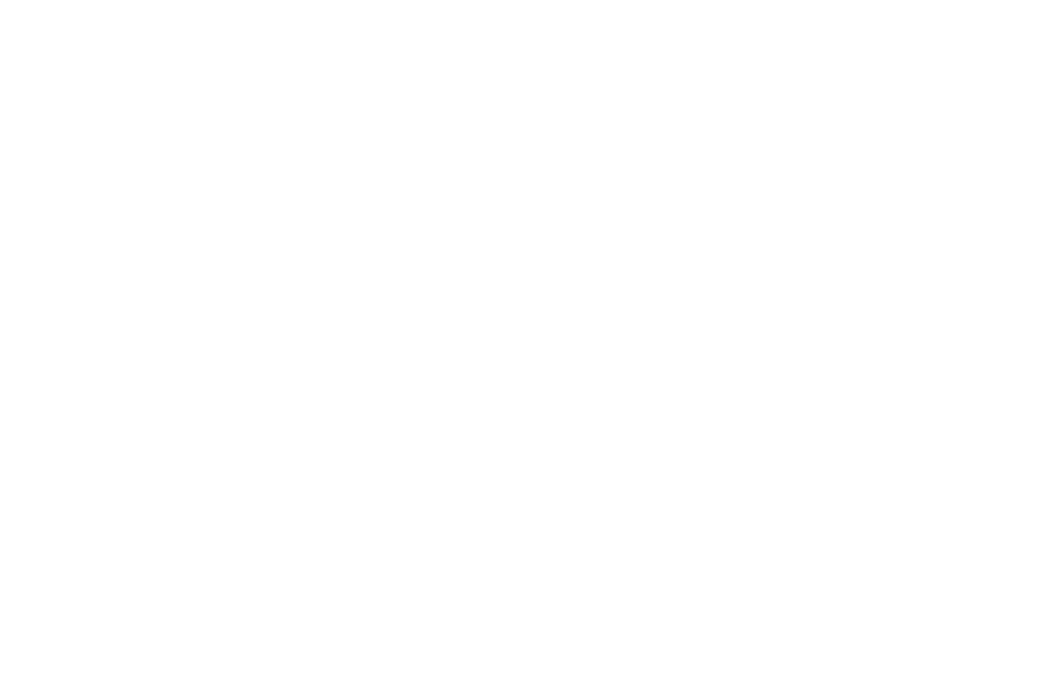
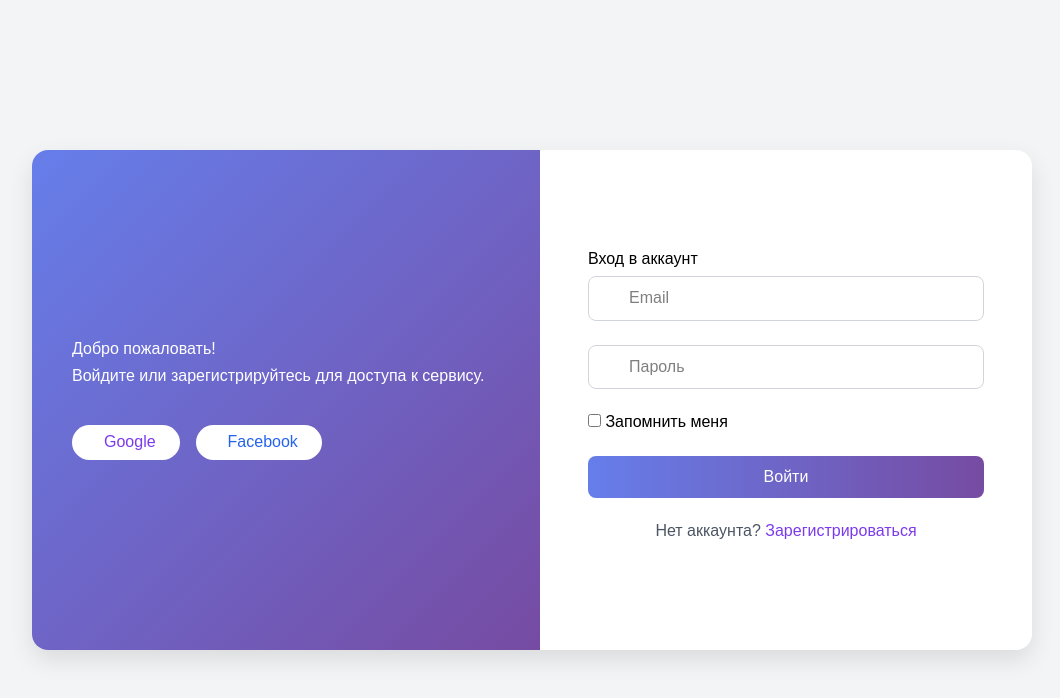
Before and after one commit to Black1Jony/wineline-web-, a React (Vite) app: page /login in a window 1280 px wide. Before the commit this address had no page. Shown: the top 698 px of the page, without its empty margins (108-1168 px from the left). Built offline with nearby package versions, Linux system fonts and the light colour scheme.

Commit message:
Твоё сообщение о коммите

```diff
--- a/index.html
+++ b/index.html
@@ -11,6 +11,7 @@
     <link
       href="https://fonts.googleapis.com/css2?family=DM+Sans:ital,opsz,wght@0,9..40,100..1000;1,9..40,100..1000&family=Inter:ital,opsz,wght@0,14..32,100..900;1,14..32,100..900&family=Karla:ital,wght@0,200..800;1,200..800&family=Poppins:ital,wght@0,100;0,200;0,300;0,400;0,500;0,600;0,700;0,800;0,900;1,100;1,200;1,300;1,400;1,500;1,600;1,700;1,800;1,900&family=Roboto:ital,wght@0,100..900;1,100..900&display=swap"
       rel="stylesheet"
+
     />
   </head>
   <body>
--- a/package.json
+++ b/package.json
@@ -18,6 +18,9 @@
     "motion": "^12.18.1",
     "react": "^19.1.0",
     "react-dom": "^19.1.0",
+    "react-helmet": "^6.1.0",
+    "react-icon": "^1.0.0",
+    "react-icons": "^5.5.0",
     "react-router-dom": "^7.6.2",
     "swiper": "^11.2.8",
     "tailwindcss": "^4.1.10",
--- a/src/App.jsx
+++ b/src/App.jsx
@@ -2,6 +2,7 @@
 import { Routes, Route } from "react-router-dom";
 import SignUp from "./page/regestration/SignUp";
 import MainPage from "./page/mainPages/main/MainPage";
+import LoginPage from "./page/loginPage/Login";
 function App() {
 
 
@@ -9,7 +10,7 @@
     <>
       <Routes>
         <Route path="/" element={<MainPage/>}/>
-
+        <Route path="/login" element={<LoginPage />} />
       </Routes>
     </>
   )
--- a/src/components/Header/Header.jsx
+++ b/src/components/Header/Header.jsx
@@ -3,10 +3,10 @@
 import { useNavigate } from "react-router-dom";
 import InputPlaceHolder from "../Input/InputPlaceHolder";
 
-const Header = () => {
+const Header = (props) => {
   const navigate = useNavigate();
   const [isHidden, setIsHidden] = useState(false);
-
+  const ismenu = !props.ismenu || false ;
   const tovars = [
     { name: "В подарочной", path: "/catalog/gift" },
     { name: "Вино", path: "/catalog/wine" },
@@ -39,10 +39,10 @@
   }, []);
 
   return (
+    <div className="relative">
       <div
-      className={`fixed top-0 left-0 w-full z-50 transition-transform duration-300 ${
-        isHidden ? "-translate-y-full" : "translate-y-0"
-      }`}
+        className={`fixed top-0 left-0 w-full z-50 translate-y-0 shadow-lg transition-transform duration-300 ease-in-out"
+        `}
       >
         <div className="w-full h-16 flex justify-between items-center px-6 md:px-16 bg-white">
           <img
@@ -80,15 +80,25 @@
               />
               <span className="text-sm text-[#2d2d2d]">избранное</span>
             </div>
-          <div className="flex flex-col items-center cursor-pointer">
+            <div
+              className="flex flex-col items-center cursor-pointer "
+              onClick={() =>{
+
+                if (!localStorage.getItem("token")) {
+                  navigate("/login");
+                } else {
+                  navigate("/profile");
+                }
+              }}
+            >
               <img
                 src="/src/assets/svg/profile-svgrepo-com.svg"
                 alt="Heart"
                 className="w-6 h-6"
               />
-            <span className="text-sm text-[#2d2d2d]">{
-              !localStorage.getItem("token") ? "Личный кабинет" : "Войти"
-              }</span>
+              <span className="text-sm text-[#2d2d2d]">
+                {localStorage.getItem("token") ? "Личный кабинет" : "Войти"}
+              </span>
             </div>
           </div>
 
@@ -99,12 +109,17 @@
           />
         </div>
 
-      <div className="w-full bg-[#ffffff] shadow-inner px-6 md:px-16 mt-1 py-3 hidden md:flex items-center gap-4 rounded-b-xl justify-between">
+        {ismenu ? (
+          <div
+            className={`w-full bg-white px-6 md:px-16 mt-1 hidden md:flex items-center gap-4 rounded-b-xl justify-between
+    transition-[max-height] duration-200 ease-in-out overflow-hidden
+    ${isHidden && ismenu ? "max-h-0" : "max-h-40 "}`}
+          >
             {tovars.map((item, index) => (
               <div
                 key={index}
                 onClick={() => navigate(item.path)}
-            className={`text-[15px] font-medium px-4 py-2 rounded-full cursor-pointer transition-all duration-200 hover:bg-[#eaeaea] hover:text-black ${
+                className={`text-[15px] font-medium px-4 py-2 rounded-full mb-2 mt-2 cursor-pointer transition-all duration-200 hover:bg-[#eaeaea] hover:text-black ${
                   item.name === "акции%"
                     ? "text-red-500 font-semibold"
                     : "text-gray-700"
@@ -114,6 +129,8 @@
               </div>
             ))}
           </div>
+        ) : null}
+      </div>
     </div>
   );
 };
--- a/src/components/MainPageComponets/SwiperWine/SwiperWine.jsx
+++ b/src/components/MainPageComponets/SwiperWine/SwiperWine.jsx
@@ -1,4 +1,4 @@
-import Swiper from "swiper"
+import {Swiper, SwiperSlide} from "swiper/react"
 const SwiperWine = () => {
   return <>
 
--- a/src/page/loginPage/Login.jsx
+++ b/src/page/loginPage/Login.jsx
@@ -1,95 +1,230 @@
-import './logincss.css';
-import { Form, Input, Button, Checkbox } from "antd";
-import { useState } from 'react';
-import { useNavigate } from 'react-router-dom';
-const Login = () => {
+import { useState } from "react";
+import "./logincss.css";
+import { useNavigate } from "react-router-dom";
+import {
+  registerWithEmail,
+  loginWithEmail,
+} from "../../utils/firebase/auth/loginAuth";
+
+export default function LoginPage() {
+  const [isLoginForm, setIsLoginForm] = useState(true);
+  const [error, setError] = useState("");
+  const [loading, setLoading] = useState(false);
+  // Общие состояния для обеих форм
+  const [email, setEmail] = useState("");
   const [password, setPassword] = useState("");
-  const [username, setUsername] = useState("");
+  const [name, setName] = useState("");
+  const [repeatPassword, setRepeatPassword] = useState("");
+  const token = localStorage.getItem("token");
+
   const navigate = useNavigate();
+if (token) {
+    navigate("/");
+    return null;
+}
+  const toggleForm = () => {
+    setIsLoginForm(!isLoginForm);
+    setError("");
+  };
+
+  const handleLogin = async (e) => {
+    e.preventDefault();
+    setLoading(true);
+    setError("");
+
+    try {
+      const res = await loginWithEmail(email, password);
+      if (res !== "error" && res !== "errorData") {
+        localStorage.setItem("token", res.accessToken);
+        navigate("/");
+      } else {
+        setError("Неверный email или пароль");
+      }
+    } catch (err) {
+      setError("Ошибка при входе");
+    } finally {
+      setLoading(false);
+    }
+  };
+
+  const handleRegister = async (e) => {
+    e.preventDefault();
+    setLoading(true);
+    setError("");
+
+    if (password !== repeatPassword) {
+      setError("Пароли не совпадают");
+      setLoading(false);
+      return;
+    }
+
+    try {
+      const res = await registerWithEmail(
+        email,
+        password,
+        repeatPassword,
+        name
+      );
+      if (res !== "error" && res !== "errorData") {
+        localStorage.setItem("token", res.accessToken);
+        navigate("/");
+      } else {
+        setError("Ошибка при регистрации");
+      }
+    } catch (err) {
+      setError("Ошибка при регистрации");
+    } finally {
+      setLoading(false);
+    }
+  };
+
   return (
-    <>
-      <div className="min-h-screen min-w-full flex items-center justify-center bg-[radial-gradient(circle_at_center,_#ff5e5e_0%,#b91c1c_30%,#7f1d1d_70%,#450a0a_100%)]">
-        <div className="bg-[#9d1a1a]/90 backdrop-blur-sm p-8 rounded-xl shadow-2xl border border-[#ef4444]/30 w-[90%] flex flex-col items-center min-h-[450px] 2xl:w-[25%] xl:w-[32%] lg:w-[37%] md:w-[56%] sm:w-[70%]">
-          <h1 className="text-3xl font-extrabold text-center text-white mb-8 font-mono tracking-wider">
-            wineLIne
-          </h1>
+    <div className="auth-page">
+      <div className="auth-container">
+        <div className="auth-side gradient-bg">
+          <h2>Добро пожаловать!</h2>
+          <p>Войдите или зарегистрируйтесь для доступа к сервису.</p>
+          <div className="social-buttons">
+            <button className="social-btn google">
+              <i className="fab fa-google"></i> Google
+            </button>
+            <button className="social-btn facebook">
+              <i className="fab fa-facebook-f"></i> Facebook
+            </button>
+          </div>
+        </div>
 
-          <Form
-            name="login_form"
-            initialValues={{ remember: true }}
-            layout="vertical"
-            className="w-full"
-          >
-            <Form.Item
-              label={
-                <span className="text-white/80 text-sm font-medium">
-                  Username
-                </span>
-              }
-              name="username"
-              rules={[
-                { required: true, message: "Please input your username!" },
-              ]}
-            >
-              <Input
-                className="bg-[#7f1d1d]/50 border-[#ef4444]/30 hover:border-[#ef4444]/50 text-white placeholder-white/50 rounded-lg h-10"
-                placeholder="Enter your username"
-                onChange={(e) => setUsername(e.target.value)}
-              />
-            </Form.Item>
+        <div className="auth-form-container justify-center items-center">
+          <div className={`form-toggle ${isLoginForm ? "" : "flipped"}`}>
+            {/* Форма входа */}
+            <div className="form-front mt-13">
+              <h2>Вход в аккаунт</h2>
+              {error && <div className="error-message">{error}</div>}
 
-            <Form.Item
-              label={
-                <span className="text-white/80 text-sm font-medium">
-                  Password
-                </span>
-              }
-              name="password"
-              rules={[
-                { required: true, message: "Please input your password!" },
-              ]}
-            >
-              <Input.Password
-                className="bg-[#7f1d1d]/50 border-[#ef4444]/30 hover:border-[#ef4444]/50 text-white placeholder-white/50 rounded-lg h-10"
-                placeholder="Enter your password"
-              />
-            </Form.Item>
+              <form className="auth-form" onSubmit={handleLogin}>
+                <div className="input-group">
+                  <i className="fas fa-envelope"></i>
+                  <input
+                    type="email"
+                    placeholder="Email"
+                    required
+                    value={email}
+                    onChange={(e) => setEmail(e.target.value)}
+                  />
+                </div>
 
-            <Form.Item name="remember" valuePropName="checked" className="mb-6 flex items-center">
-              <Checkbox className="[&>span]:text-white/80 [&>span:hover]:text-white">
-                Remember me
-              </Checkbox>
-            </Form.Item>
+                <div className="input-group">
+                  <i className="fas fa-lock"></i>
+                  <input
+                    type="password"
+                    placeholder="Пароль"
+                    required
+                    value={password}
+                    onChange={(e) => setPassword(e.target.value)}
+                  />
+                </div>
 
-            <Form.Item>
-              <Button
-                type="primary"
-                htmlType="submit"
-                className="w-full bg-gradient-to-r from-[#ef4444] to-[#b91c1c] hover:from-[#dc2626] hover:to-[#991b1b] text-white font-medium h-10 rounded-lg shadow-md transition-all duration-300 border-none"
-              >
-                Sign In
-              </Button>
-            </Form.Item>
+                <div className="form-options">
+                  <label>
+                    <input type="checkbox" /> Запомнить меня
+                  </label>
+                </div>
 
-            <div className="text-center mt-4">
-              <span
-                className="text-white/70 hover:text-white text-sm transition-colors"
-              >
-                Forgot password?
-              </span>
+                <button type="submit" className="btn-submit" disabled={loading}>
+                  {loading ? "Загрузка..." : "Войти"}
+                </button>
+
+                <p className="form-switch">
+                  Нет аккаунта?{" "}
+                  <button
+                    type="button"
+                    onClick={toggleForm}
+                    className="text-link"
+                  >
+                    Зарегистрироваться
+                  </button>
+                </p>
+              </form>
             </div>
-          </Form>
 
-          <div className="mt-8 text-white/60 text-xs">
-            Don't have an account?{" "}
-           <span className="text-white/80 hover:text-white font-medium " onClick={()=> navigate('/signup')}>
-              Sign up
-            </span>
+            {/* Форма регистрации */}
+            <div className="form-back">
+              <h2>Создать аккаунт</h2>
+              {error && <div className="error-message">{error}</div>}
+
+              <form className="auth-form" onSubmit={handleRegister}>
+                <div className="input-group">
+                  <i className="fas fa-user"></i>
+                  <input
+                    type="text"
+                    placeholder="Имя"
+                    required
+                    value={name}
+                    onChange={(e) => setName(e.target.value)}
+                  />
+                </div>
+
+                <div className="input-group">
+                  <i className="fas fa-envelope"></i>
+                  <input
+                    type="email"
+                    placeholder="Email"
+                    required
+                    value={email}
+                    onChange={(e) => setEmail(e.target.value)}
+                  />
+                </div>
+
+                <div className="input-group">
+                  <i className="fas fa-lock"></i>
+                  <input
+                    type="password"
+                    placeholder="Пароль"
+                    required
+                    value={password}
+                    onChange={(e) => setPassword(e.target.value)}
+                    minLength={6}
+                  />
+                </div>
+
+                <div className="input-group">
+                  <i className="fas fa-lock"></i>
+                  <input
+                    type="password"
+                    placeholder="Повторите пароль"
+                    required
+                    value={repeatPassword}
+                    onChange={(e) => setRepeatPassword(e.target.value)}
+                    minLength={6}
+                  />
+                </div>
+
+                <label className="terms-checkbox">
+                  <input type="checkbox" required />Я согласен с{" "}
+                  <button type="button" className="text-link">
+                    условиями
+                  </button>
+                </label>
+
+                <button type="submit" className="btn-submit" disabled={loading}>
+                  {loading ? "Загрузка..." : "Зарегистрироваться"}
+                </button>
+
+                <p className="form-switch">
+                  Уже есть аккаунт?{" "}
+                  <button
+                    type="button"
+                    onClick={toggleForm}
+                    className="text-link"
+                  >
+                    Войти
+                  </button>
+                </p>
+              </form>
+            </div>
           </div>
         </div>
       </div>
-    </>
+    </div>
   );
-};
-
-export default Login;
+}
--- a/src/page/loginPage/logincss.css
+++ b/src/page/loginPage/logincss.css
@@ -1,3 +1,161 @@
-.poppins{
-    font-family: 'Poppins', sans-serif;
+/* Основные стили */
+.auth-page {
+  min-height: 100vh;
+  background-color: #f3f4f6;
+  display: flex;
+  justify-content: center;
+  align-items: center;
+  padding: 1rem;
 }
+
+.auth-container {
+  display: flex;
+  max-width: 1000px;
+  width: 100%;
+  background: white;
+  border-radius: 1rem;
+  box-shadow: 0 10px 25px rgba(0, 0, 0, 0.1);
+  overflow: hidden;
+}
+
+/* Левая часть (градиент) */
+.auth-side {
+  flex: 1;
+  padding: 2.5rem;
+  color: white;
+  display: none; /* Скрыто на мобильных */
+}
+
+@media (min-width: 768px) {
+  .auth-side {
+    display: flex;
+    flex-direction: column;
+    justify-content: center;
+  }
+}
+
+.gradient-bg {
+  background: linear-gradient(135deg, #667eea 0%, #764ba2 100%);
+}
+
+.social-buttons {
+  display: flex;
+  gap: 1rem;
+  margin-top: 1.5rem;
+}
+
+.social-btn {
+  padding: 0.5rem 1.5rem;
+  border-radius: 9999px;
+  font-weight: 500;
+  border: none;
+  cursor: pointer;
+  display: flex;
+  align-items: center;
+  gap: 0.5rem;
+}
+
+.social-btn.google {
+  background: white;
+  color: #7c3aed;
+}
+
+.social-btn.facebook {
+  background: white;
+  color: #2563eb;
+}
+
+/* Правая часть (форма) */
+.auth-form-container {
+  flex: 1;
+  padding: 2rem;
+  position: relative;
+  min-height: 500px;
+}
+
+.form-toggle {
+  position: relative;
+  width: 100%;
+  height: 100%;
+  transition: transform 0.8s ease;
+  transform-style: preserve-3d;
+}
+
+.form-toggle.flipped {
+  transform: rotateY(180deg);
+}
+
+.form-front,
+.form-back {
+  position: absolute;
+  width: 100%;
+  height: 100%;
+  backface-visibility: hidden;
+  padding: 1rem;
+}
+
+.form-back {
+  transform: rotateY(180deg);
+}
+
+.auth-form {
+  display: flex;
+  flex-direction: column;
+  gap: 1.5rem;
+}
+
+.input-group {
+  position: relative;
+}
+
+.input-group input {
+  width: 100%;
+  padding: 0.75rem 1rem 0.75rem 2.5rem;
+  border: 1px solid #d1d5db;
+  border-radius: 0.5rem;
+  font-size: 1rem;
+}
+
+.input-group i {
+  position: absolute;
+  left: 1rem;
+  top: 50%;
+  transform: translateY(-50%);
+  color: #9ca3af;
+}
+
+.form-options {
+  display: flex;
+  justify-content: space-between;
+  align-items: center;
+}
+
+.btn-submit {
+  background: linear-gradient(to right, #667eea, #764ba2);
+  color: white;
+  padding: 0.75rem;
+  border: none;
+  border-radius: 0.5rem;
+  font-weight: 500;
+  cursor: pointer;
+  transition: all 0.3s;
+}
+
+.btn-submit:hover {
+  transform: translateY(-2px);
+  box-shadow: 0 4px 12px rgba(0, 0, 0, 0.1);
+}
+
+.text-link {
+  background: none;
+  border: none;
+  color: #7c3aed;
+  cursor: pointer;
+  padding: 0;
+  font-weight: 500;
+}
+
+.form-switch {
+  text-align: center;
+  color: #4b5563;
+}
--- a/src/page/mainPages/main/MainPage.jsx
+++ b/src/page/mainPages/main/MainPage.jsx
@@ -1,10 +1,14 @@
 import React from 'react'
 import Header from '../../../components/Header/Header'
+import SwiperWine from '../../../components/MainPageComponets/SwiperWine/SwiperWine';
 const MainPage = () => {
   return (
     <>
       <div className='relative'>
         <Header />
+        <div className='mt-16'>
+
+        </div>
       </div>
     </>
   );
--- a/src/service/firebase.js
+++ b/src/service/firebase.js
@@ -12,4 +12,4 @@
 };
 
 const app = initializeApp(firebaseConfig);
-const analytics = getAuth(app);
+export const auth = getAuth(app);
--- /dev/null
+++ b/src/utils/firebase/auth/loginAuth.js
@@ -0,0 +1,61 @@
+import { auth } from "../../../service/firebase";
+import {
+  signInWithEmailAndPassword,
+  createUserWithEmailAndPassword,
+  updateProfile,
+} from "firebase/auth";
+
+export const loginWithEmail = async (email, password) => {
+  try {
+    if (email && password.length >= 6) {
+      const userCredential = await signInWithEmailAndPassword(
+        auth,
+        email,
+        password
+      );
+      console.log("userCredential", userCredential);
+
+      localStorage.setItem("token", userCredential.user.accessToken);
+
+      return userCredential.user;
+    } else {
+      return "error";
+    }
+  } catch (error) {
+    console.error("Error logging in:", error);
+    return "errorData";
+  }
+};
+
+export const registerWithEmail = async (
+  email,
+  password,
+  repeat,
+  name
+) => {
+  try {
+    if (password == repeat && password.length >= 6 && email) {
+      const userCredential = await createUserWithEmailAndPassword(
+        auth,
+        email,
+        password
+      );
+      console.log(userCredential);
+
+      await updateProfile(userCredential.user, {
+        displayName: name,
+      });
+
+      localStorage.setItem("token", userCredential.user.accessToken);
+
+      return userCredential.user;
+    } else {
+      console.log("Passwords do not match or are too short");
+
+      return "error";
+    }
+  } catch (error) {
+    console.error("Error registering:", error);
+    return "errorData";
+  }
+};
```
Also changed, not shown: 1 other file (tests, documents, lock files or other folders). Lines whose indentation alone changed are shown as unchanged.
